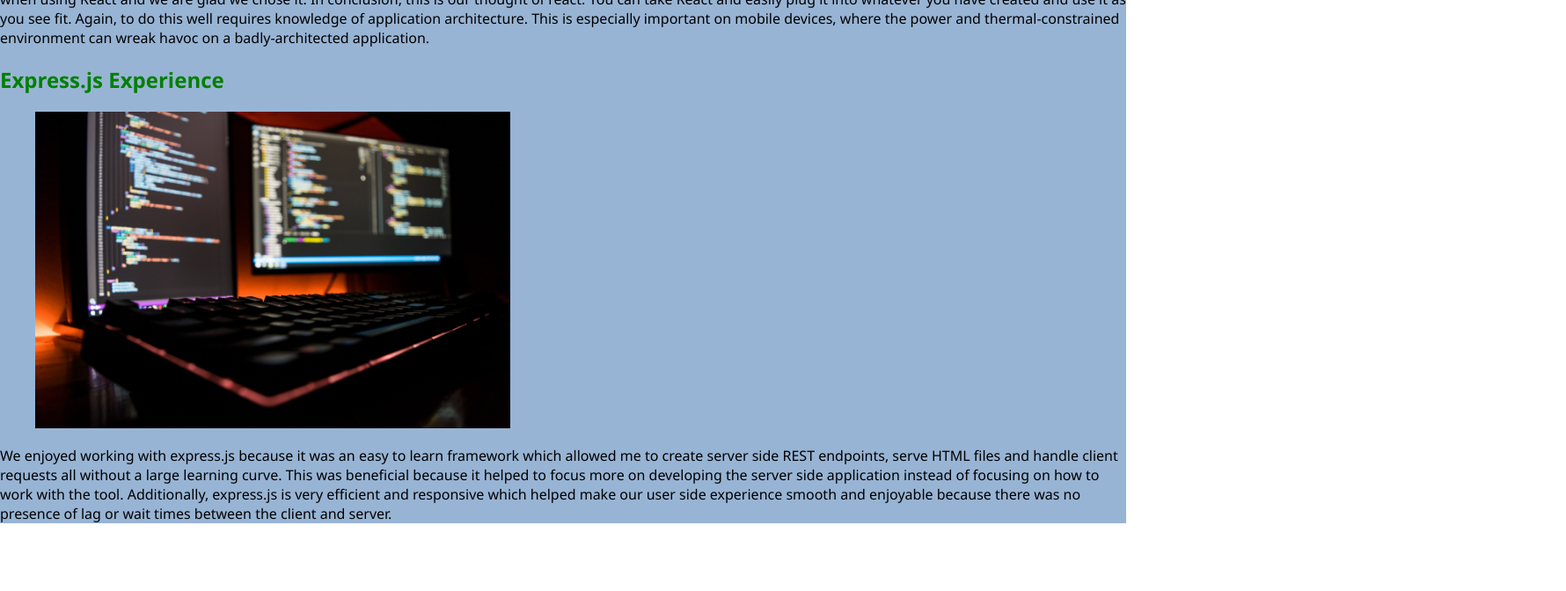
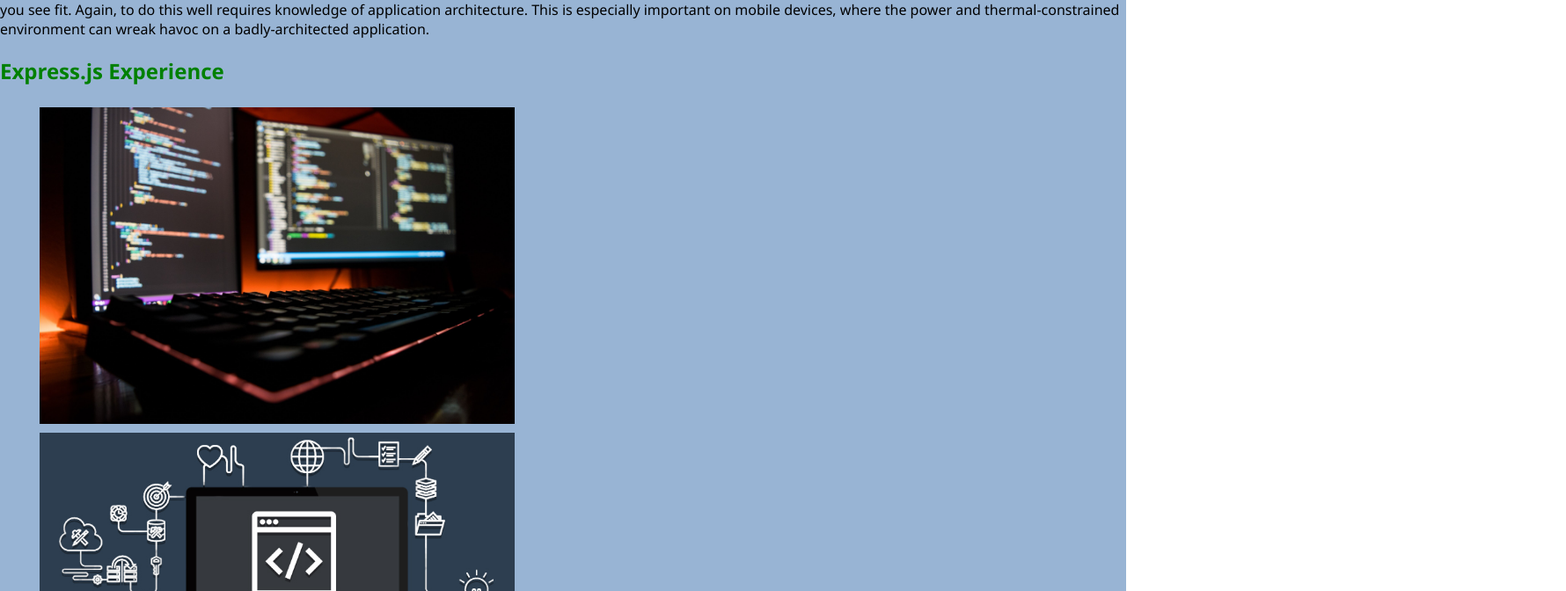
Before and after one commit to JacobRajah/CPS530FINALPROJ, a React (Create React App) app in the folder client/: page /page5 in a window 1280 px wide. Shown: the part 660-1332 px from the top of the page at 88% size, 1780 px wide, since content can reach past the window. Before the commit the page ends 1271 px from the top, so only its background shows below. Built offline with nearby package versions, Linux system fonts and the light colour scheme.

Commit message:
added css

```diff
--- a/client/src/components/page5/page5.css
+++ b/client/src/components/page5/page5.css
@@ -4,7 +4,13 @@
     background-repeat: repeat;
     background-size: cover;
 }
+.fig {
+    display: flex;
+  }
 .img-p3{
+    float: left;
     width: 45%;
     margin-right: 100%;
+    flex: 50%;
+    padding: 5px;
 }
--- a/client/src/components/page5/page5.js
+++ b/client/src/components/page5/page5.js
@@ -2,6 +2,7 @@ import './page5.css'
 import Nav from "../navigation/navbar";
 import Front from "../../images/Front_end.jpg";
 import Back from "../../images/Back_end.jpg";
+import Back2 from "../../images/back-end-developer.jpg";
 function Page5()
 {
     return (
@@ -22,8 +23,9 @@ function Page5()
                 This is especially important on mobile devices, where the power and thermal-constrained environment can wreak havoc on a
                 badly-architected application.</p>
                 <h2 className="h2-p1">Express.js Experience</h2>
-                <figure>
+                <figure classname = "fig">
                 <img className="img-p3" src={Back} alt="Back End"></img>
+                <img className="img-p3" src={Back2} alt="Back End"></img>
                 </figure>
                 <p className="para">We enjoyed working with express.js because it was an easy to learn framework which allowed me to create server side REST endpoints,
                 serve HTML files and handle client requests all without a large learning curve.
```
Also changed, not shown: client/src/images/back-end-developer.jpg (added).
